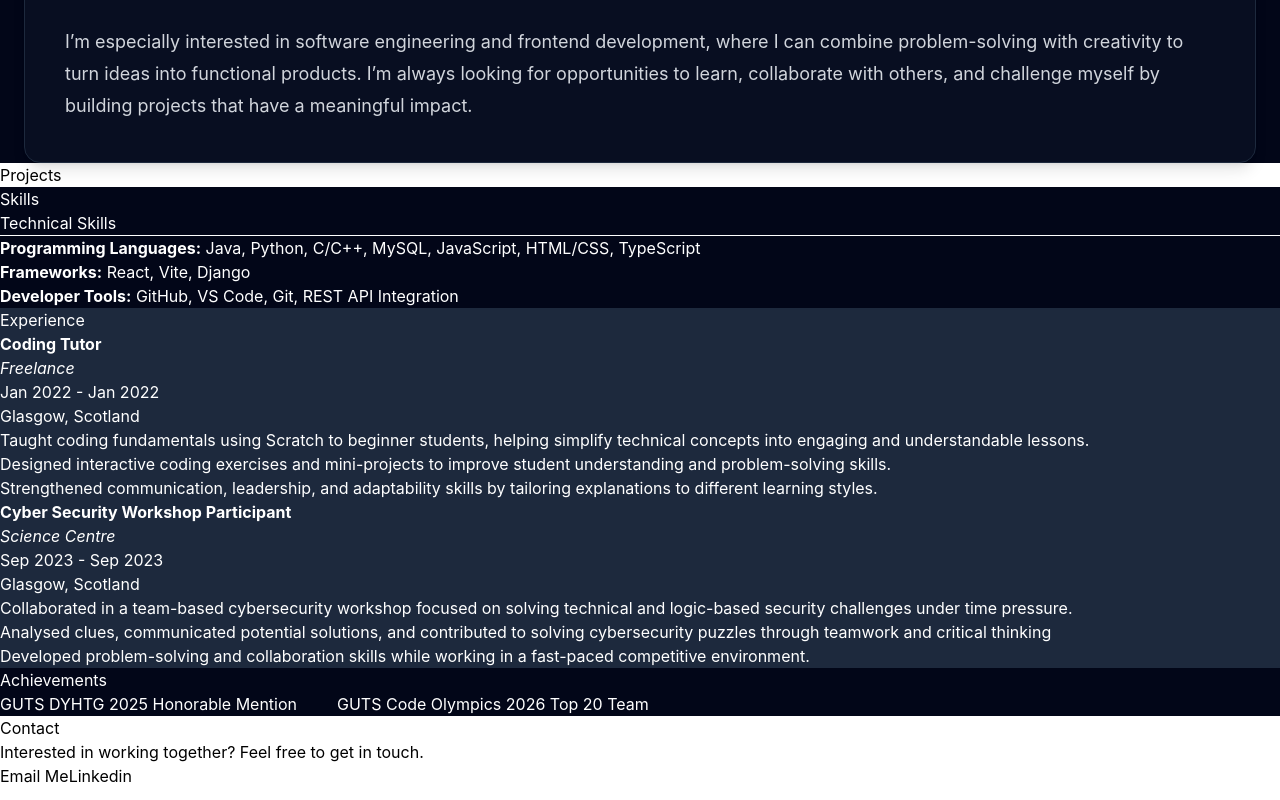
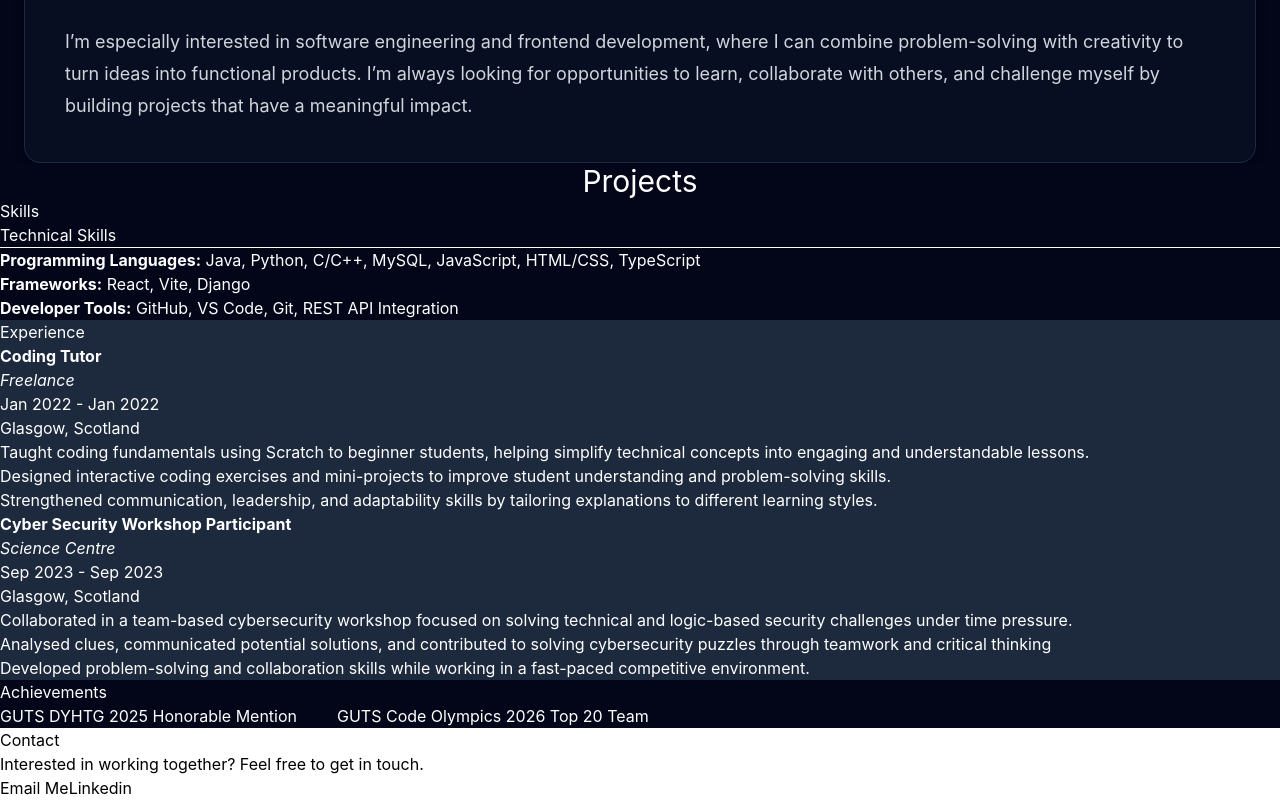
Before and after one commit to ireoluwa10olowoyo-dot/Tech-Portfolio, a React (Vite) app in the folder Portfolio/: page /Hero in a window 1280 px wide. Shown: the part 859-1659 px from the top of the page. Built offline with nearby package versions, Linux system fonts and the light colour scheme.

Commit message:
Started Projects Section

```diff
--- a/Portfolio/src/Components/Projects.jsx
+++ b/Portfolio/src/Components/Projects.jsx
@@ -4,7 +4,9 @@
 function Projects(){
     return(
         <>
-        <h1>Projects</h1>
+        <div className="bg-slate-950">
+        <h1 className="text-white text-center text-3xl">Projects</h1>
+        </div>
         </>
     )
 }
```
